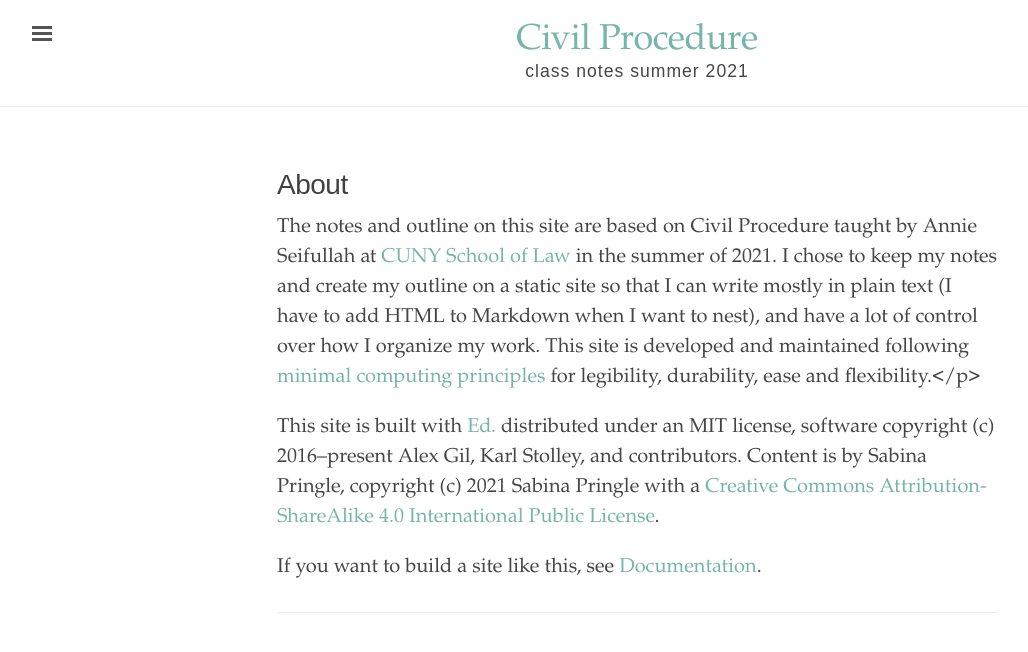
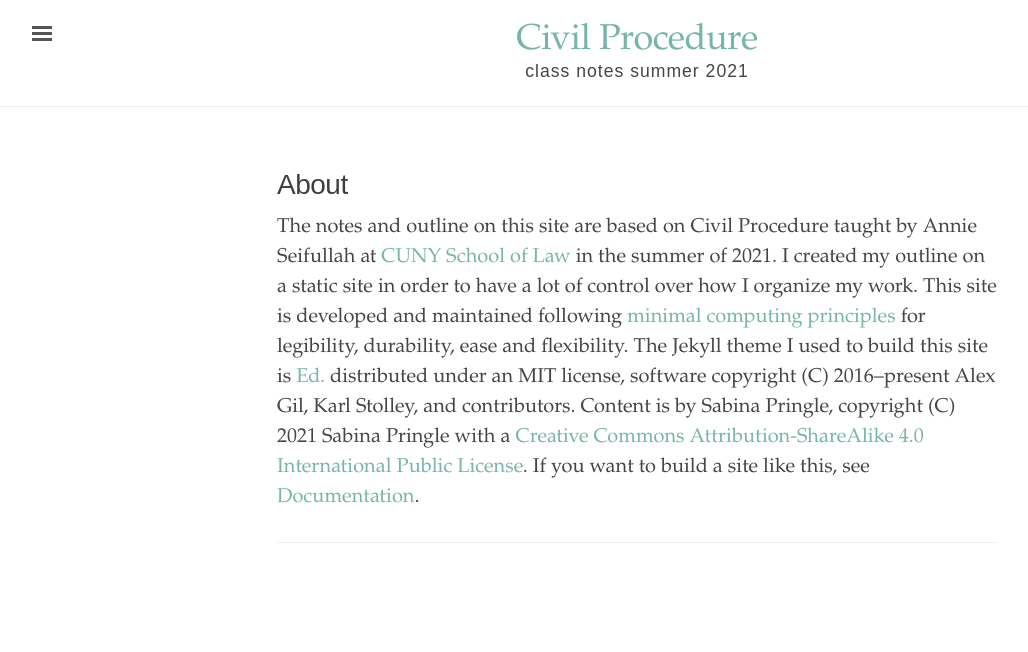
Before and after one commit to binipringle/torts, a Jekyll site: the page built from about.md, in a window 1280 px wide. Shown: the top 652 px of the page, without its empty margins (3-1031 px from the left). Built offline with Jekyll 4.4.1, drawn with Linux system fonts in a browser that asks for light colours.

Commit message:
edited about

```diff
--- a/about.md
+++ b/about.md
@@ -3,10 +3,6 @@ layout: page
 title: About
 ---
 
-The notes and outline on this site are based on Civil Procedure taught by Annie Seifullah at <a href="https://www.law.cuny.edu/">CUNY School of Law</a> in the summer of 2021. I chose to keep my notes and create my outline on a static site so that I can write mostly in plain text (I have to add HTML to Markdown when I want to nest), and have a lot of control over how I organize my work. This site is developed and maintained following <a href="http://go-dh.github.io/mincomp/">minimal computing principles</a> for legibility, durability, ease and flexibility.</p>
-
-This site is built with <a href="https://minicomp.github.io/ed/">Ed.</a> distributed under an MIT license, software copyright (c) 2016–present Alex Gil, Karl Stolley, and contributors. Content is by Sabina Pringle, copyright (c) 2021 Sabina Pringle with a <a href="https://creativecommons.org/licenses/by-sa/4.0/">Creative Commons Attribution-ShareAlike 4.0 International Public License</a>.
-
-If you want to build a site like this, see <a href="https://binipringle.github.io/civilprocedure/documentation/">Documentation</a>.
+The notes and outline on this site are based on Civil Procedure taught by Annie Seifullah at <a href="https://www.law.cuny.edu/">CUNY School of Law</a> in the summer of 2021. I created my outline on a static site in order to have a lot of control over how I organize my work. This site is developed and maintained following <a href="http://go-dh.github.io/mincomp/">minimal computing principles</a> for legibility, durability, ease and flexibility. The Jekyll theme I used to build this site is <a href="https://minicomp.github.io/ed/">Ed.</a> distributed under an MIT license, software copyright (C) 2016–present Alex Gil, Karl Stolley, and contributors. Content is by Sabina Pringle, copyright (C) 2021 Sabina Pringle with a <a href="https://creativecommons.org/licenses/by-sa/4.0/">Creative Commons Attribution-ShareAlike 4.0 International Public License</a>. If you want to build a site like this, see <a href="https://binipringle.github.io/civilprocedure/documentation/">Documentation</a>.
 
 ---
```
